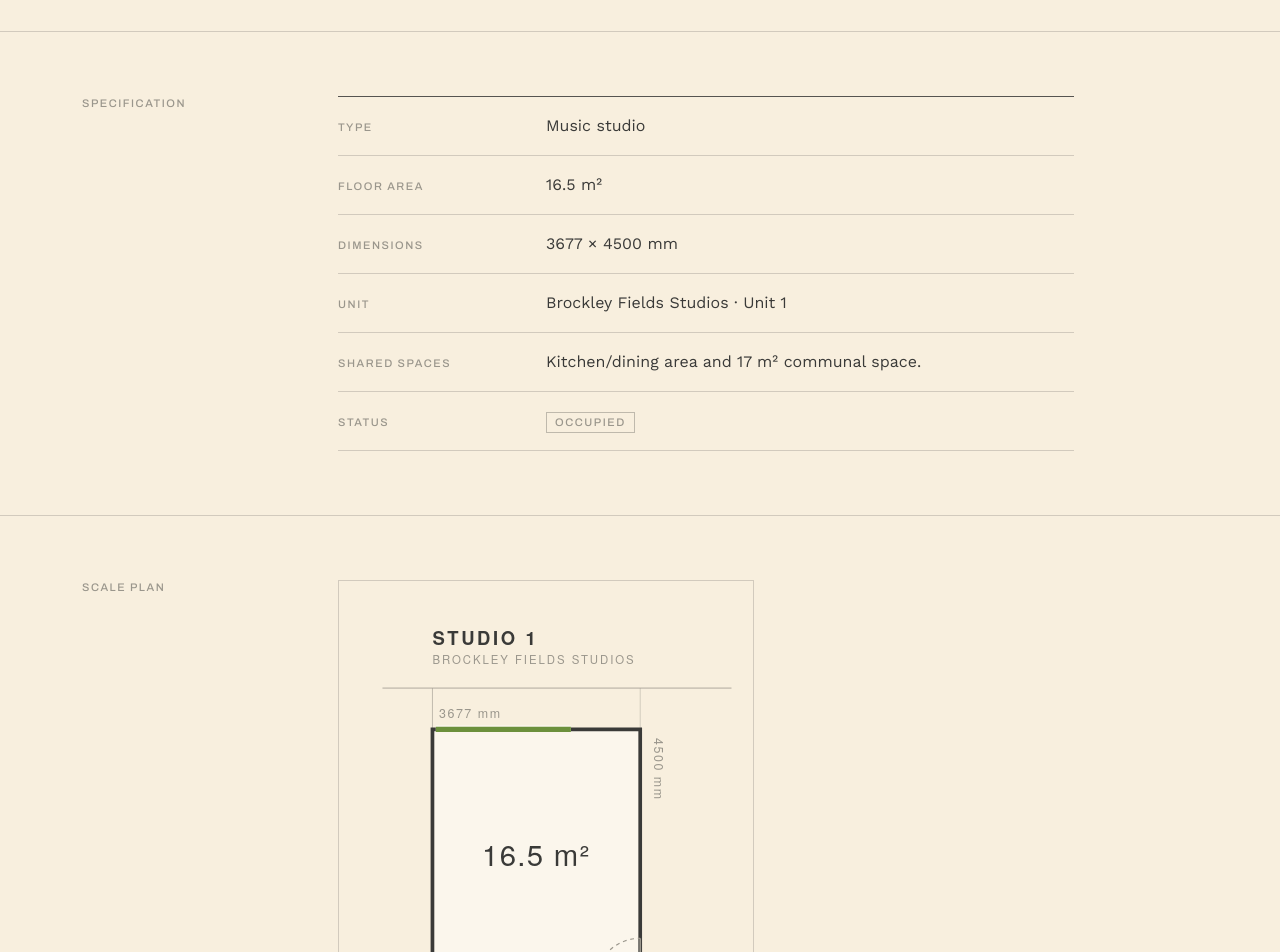
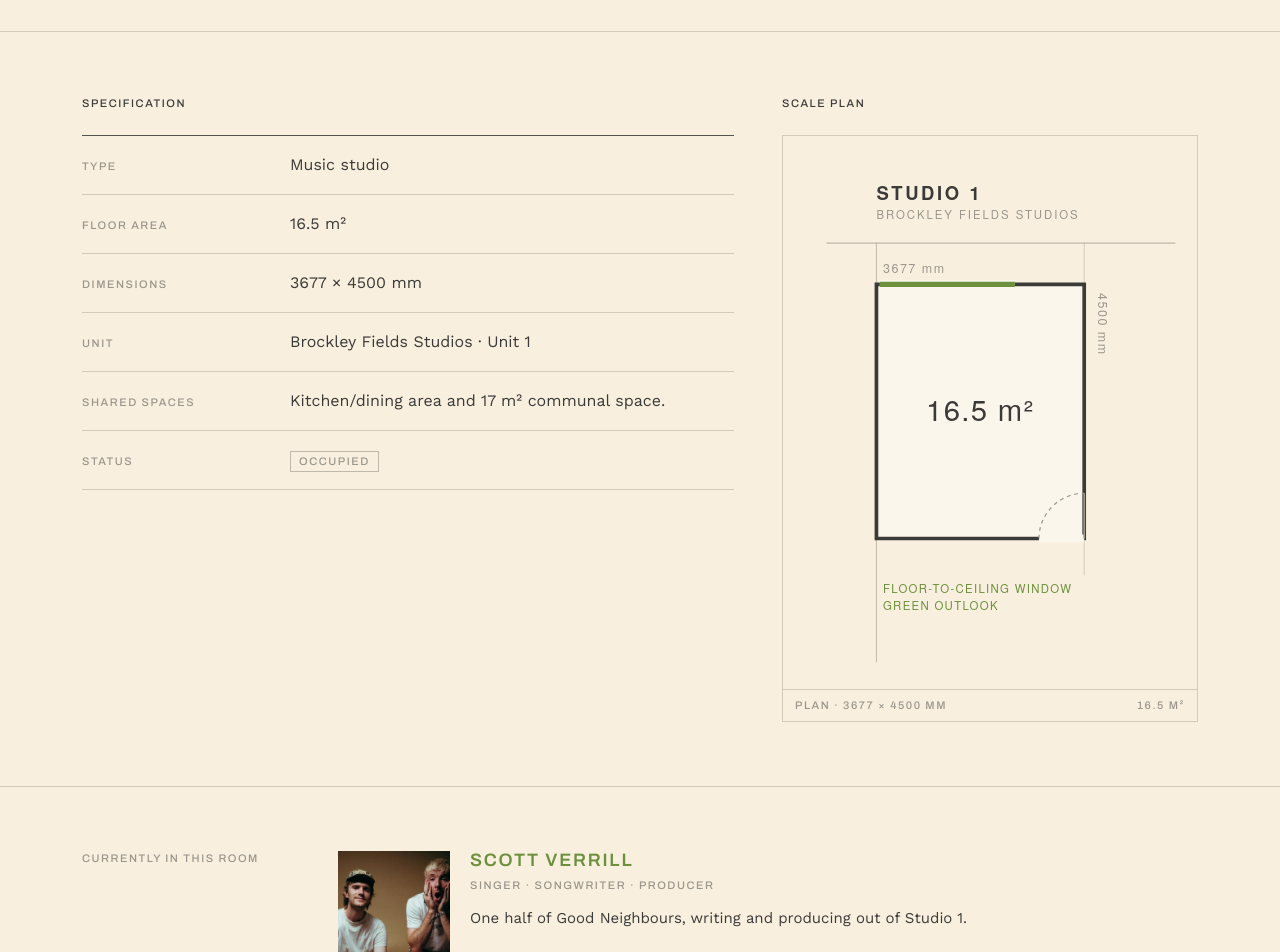
Before and after one commit to careywilletts/brockley-fields, a Next.js app: page /studios/upstairs-studio-1 in a window 1280 px wide. Shown: the part 1720-2672 px from the top of the page. Built offline with nearby package versions, Linux system fonts and the light colour scheme.

Commit message:
feat: reorganize room specification and scale plan layout
Co-authored-by: careywilletts <297097590+careywilletts@users.noreply.github.com>

```diff
--- a/app/studios/[slug]/page.tsx
+++ b/app/studios/[slug]/page.tsx
@@ -126,37 +126,39 @@ export default async function RoomPage({ params }: { params: Promise<{ slug: str
         </Container>
       </section>
 
-      {/* Specification */}
+      {/*
+        Specification and the scale drawing, read side by side — the numbers and
+        the shape they describe. Both carry their own heading rather than the
+        left-gutter label used elsewhere, since neither is subordinate.
+        They split from md, so the pairing holds on a tablet and up; the drawing
+        and the spec labels both narrow a step at that size so the values keep a
+        sensible measure, and widen again at lg. Below md the two stack.
+        This is the only place on the site a per-room plan appears.
+      */}
       <section className="border-foreground/20 border-t py-12 sm:py-16">
         <Container>
-          <div className="flex flex-col gap-8 md:flex-row md:gap-12">
-            <p className="type-label md:w-[13rem] md:shrink-0">Specification</p>
-            <dl className="border-foreground/85 max-w-[46rem] flex-1 border-t">
+          <div className="flex flex-col gap-10 md:flex-row md:gap-10 lg:gap-12">
+            <div className="md:flex-1">
+              <p className="type-label-ink mb-6">Specification</p>
+              <dl className="border-foreground/85 border-t">
                 {specs.map((spec) => (
                   <div
                     key={spec.term}
-                  className="border-foreground/20 flex flex-col gap-1 border-b py-4 sm:flex-row sm:items-baseline sm:gap-8"
+                    className="border-foreground/20 flex flex-col gap-1 border-b py-4 sm:flex-row sm:items-baseline sm:gap-8 md:gap-6 lg:gap-8"
                   >
-                  <dt className="type-label sm:w-44 sm:shrink-0">{spec.term}</dt>
+                    <dt className="type-label sm:w-44 sm:shrink-0 md:w-32 lg:w-44">{spec.term}</dt>
                     <dd className="text-[16px] leading-relaxed">{spec.detail}</dd>
                   </div>
                 ))}
               </dl>
             </div>
-        </Container>
-      </section>
 
-      {/*
-        The scale drawing. This is the only place on the site a per-room plan
-        appears — useful, but not what you want first.
-      */}
-      <section className="border-foreground/20 border-t py-12 sm:py-16">
-        <Container>
-          <div className="flex flex-col gap-8 md:flex-row md:gap-12">
-            <p className="type-label md:w-[13rem] md:shrink-0">Scale plan</p>
             {/* Capped so the drawing's internal dimension labels stay legible. */}
-            <div className="max-w-[26rem] flex-1">
+            <div className="md:w-[20rem] md:shrink-0 lg:w-[26rem]">
+              <p className="type-label-ink mb-6">Scale plan</p>
+              <div className="max-w-[26rem]">
                 <FloorPlan room={room} />
+              </div>
             </div>
           </div>
         </Container>
```
Lines whose indentation alone changed are shown as unchanged.
